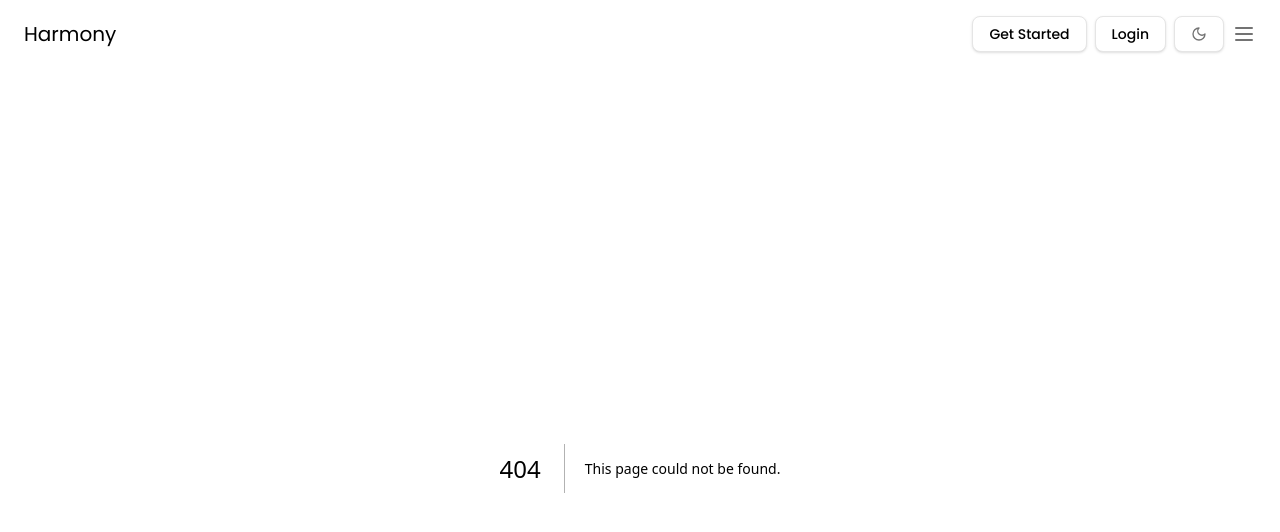
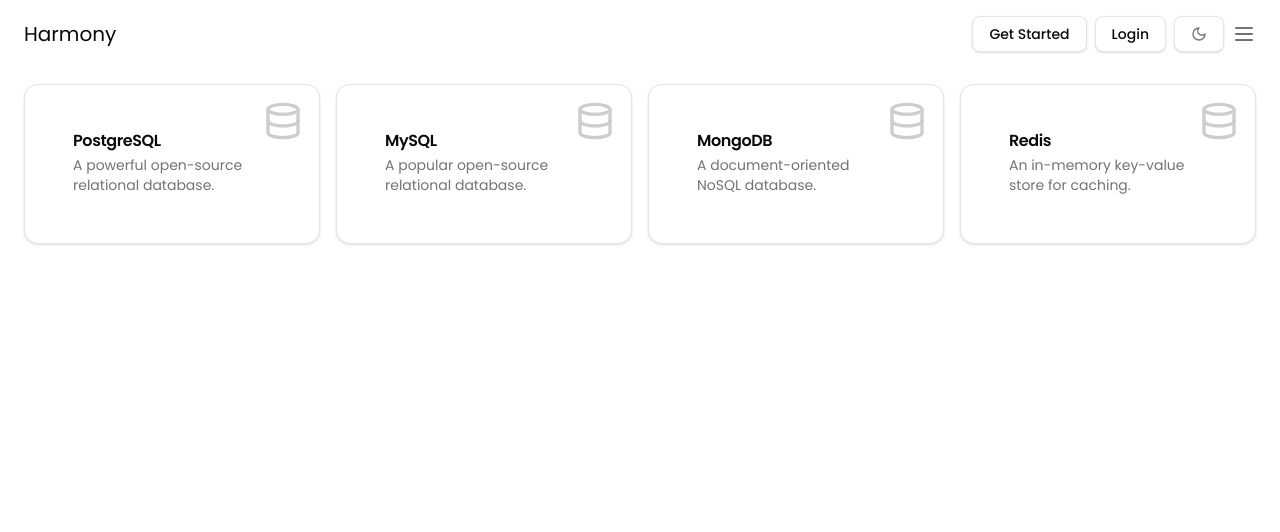
Before and after one commit to h4ck3r-04/harmony, a Next.js app: page /integrations in a window 1280 px wide. Before the commit this address had no page. Shown: the top 532 px of the page. Built offline with nearby package versions, Linux system fonts and the light colour scheme.

Commit message:
created pages, added not found page, fixed ui issue in components header

```diff
--- /dev/null
+++ b/app/about/page.tsx
@@ -0,0 +1,5 @@
+export default function About() {
+  return (
+    <div></div>
+  )
+}
--- /dev/null
+++ b/app/dashboard/page.tsx
@@ -0,0 +1,5 @@
+export default function Dashboard() {
+  return (
+    <div></div>
+  )
+}
--- /dev/null
+++ b/app/integrations/page.tsx
@@ -0,0 +1,44 @@
+import { Card, CardDescription, CardHeader, CardTitle } from "@/components/ui/card"
+import { Database } from "lucide-react"
+
+const database = [
+  {
+    name: "PostgreSQL",
+    description: "A powerful open-source relational database.",
+    icon: Database,
+  },
+  {
+    name: "MySQL",
+    description: "A popular open-source relational database.",
+    icon: Database,
+  },
+  {
+    name: "MongoDB",
+    description: "A document-oriented NoSQL database.",
+    icon: Database,
+  },
+  {
+    name: "Redis",
+    description: "An in-memory key-value store for caching.",
+    icon: Database,
+  },
+]
+
+export default function Integrations() {
+  return (
+    <div className="px-6 py-4 grid grid-cols-1 md:grid-cols-2 lg:grid-cols-4 gap-4">
+      {database.map((db, index) => (
+        <Card
+          key={index}
+          className="relative overflow-hidden p-6"
+        >
+          <db.icon className="absolute top-4 right-4 w-10 h-10 text-foreground opacity-20" />
+          <CardHeader className="relative z-10">
+            <CardTitle className="text-foreground">{db.name}</CardTitle>
+            <CardDescription>{db.description}</CardDescription>
+          </CardHeader>
+        </Card>
+      ))}
+    </div>
+  )
+}
--- /dev/null
+++ b/app/not-found.tsx
@@ -0,0 +1,15 @@
+export default function NotFound() {
+  return (
+    <div className="flex flex-col items-center justify-center h-[90vh] text-center">
+      <h1 className="text-6xl text-foreground">
+        404
+      </h1>
+      <p className="mt-4 text-sm md:text-md text-muted-foreground">
+        Oops! The page you are looking for doesn&apos;t exist.
+      </p>
+      <span className="mt-2 bg-gradient-to-r from-blue-400 to-purple-500 text-transparent bg-clip-text text-sm">
+        Let&apos;s get you back on track.
+      </span>
+    </div>
+  )
+}
--- a/components/header.tsx
+++ b/components/header.tsx
@@ -2,6 +2,7 @@
 import { useTheme } from "next-themes";
 import { useEffect, useState } from "react";
 import Link from "next/link";
+import { usePathname } from "next/navigation";
 import { SunIcon, MoonIcon, MenuIcon } from "lucide-react";
 import { Button } from "./ui/button";
 import { Sheet, SheetTrigger, SheetContent, SheetTitle } from "./ui/sheet";
@@ -12,10 +13,16 @@
 export default function Header() {
   const { theme, setTheme } = useTheme();
   const [mounted, setMounted] = useState(false);
+  const [isOpen, setIsOpen] = useState(false);
+  const pathname = usePathname();
 
   useEffect(() => {
     setMounted(true);
   }, []);
+
+  useEffect(() => {
+    setIsOpen(false);
+  }, [pathname]);
 
   if (!mounted) return null;
 
@@ -39,7 +46,7 @@
             <MoonIcon className="w-6 h-6 text-muted-foreground" />
           )}
         </Button>
-        <Sheet>
+        <Sheet open={isOpen} onOpenChange={setIsOpen}>
           <SheetTrigger>
             <MenuIcon className="w-6 h-6 text-muted-foreground" />
           </SheetTrigger>
@@ -57,18 +64,18 @@
                 { href: "/", label: "Home" },
                 { href: "/about", label: "About" },
                 { href: "/dashboard", label: "Dashboard" },
+                { href: "/integrations", label: "Integrations" },
                 { href: "/get-started", label: "Get Started" },
                 { href: "/login", label: "Login" },
-                { href: "", label: "Github" },
+                { href: "https://github.com/h4ck3r-04/harmony", label: "Github" },
               ].map(({ href, label }) => (
                 <FadeContent key={href} blur={true} duration={500} easing="ease-out" initialOpacity={0}>
-                  <Link href={href} className="relative text-lg group">
+                  <Link href={href} className="relative text-lg group" onClick={() => setIsOpen(false)}>
                     {label}
                   </Link>
                 </FadeContent>
               ))}
             </motion.div>
-
           </SheetContent>
         </Sheet>
       </div>
```
